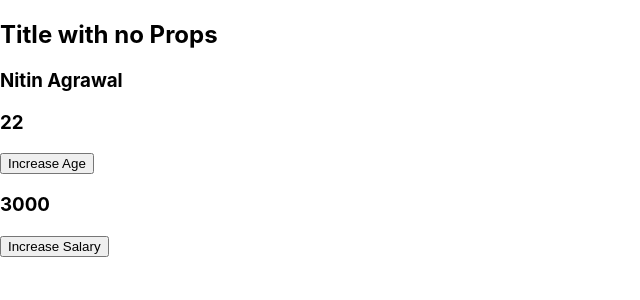
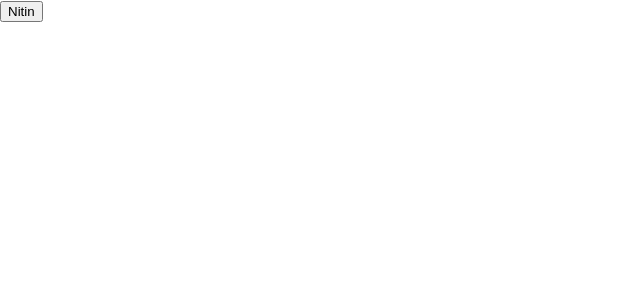
Before and after one commit to nitinbly84/hello-world, a React (Create React App) app: page / in a window 1280 px wide. Shown: the top 300 px of the page, without its empty margins (0-640 px from the left). Built offline with nearby package versions, Linux system fonts and the light colour scheme.

Commit message:
Updated to check rendering process

```diff
--- a/src/index.js
+++ b/src/index.js
@@ -6,6 +6,7 @@ import reportWebVitals from './reportWebVitals';
 import NewApp from './NewApp';
 import ReducerApp from './reducerComponents/reducerApp';
 import Container from './containerComponents/ContainerApp';
+import RenderApp from './renderingComponents/RenderApp';
 
 const root = ReactDOM.createRoot(document.getElementById('root'));
 root.render(
@@ -16,8 +17,9 @@ root.render(
     <div>
         {/*< App />
         < NewApp />
-        <ReducerApp />*/}
-        <Container />
+        <ReducerApp />
+        <Container /> */}
+        <RenderApp />
     </div>
     //</React.StrictMode>
 );
--- /dev/null
+++ b/src/renderingComponents/Counter.js
@@ -0,0 +1,19 @@
+import React, { useState } from 'react'
+
+function Counter() {
+
+    const [count, setCount] = useState(0)
+
+    // It will be printed if new value is to be re-rendered
+    // else it will be executed once on setCount() if no new value is to be re-rendered
+    console.log('Rendered........')
+
+    return (
+        <div>
+            <button onClick={() => setCount(count)}>{count}</button>
+            <button onClick={() => setCount(count + 1)}>{count}</button>
+        </div>
+    )
+}
+
+export default Counter
--- /dev/null
+++ b/src/renderingComponents/CounterReducer.js
@@ -0,0 +1,39 @@
+import React, { useReducer } from 'react'
+
+const initialState = 0
+
+const reducer = (value, action) => {
+    console.log(action)
+    const fun = action.apply()
+    console.log(fun)
+    return fun
+}
+
+const reducer2 = (value, action) => {
+    console.log(action)
+    switch (action) {
+        case 'Same': return value
+        case 'Increase' : return value+1
+    }
+}
+
+function CounterReducer() {
+
+    const [count, dispatch] = useReducer(reducer, initialState)
+    const [count2, dispatch2] = useReducer(reducer2, initialState)
+
+    // It will be printed if new value is to be re-rendered
+    // else it will be executed once on setCount() if no new value is to be re-rendered
+    console.log('Rendered........')
+
+    return (
+        <div>
+            <button onClick={() => dispatch(() => count)}>{count}</button>
+            <button onClick={() => dispatch(() => count+1)}>{count}</button>
+            <button onClick={() => dispatch2('Same')}>Same:{count2}</button>
+            <button onClick={() => dispatch2('Increase')}>Increase: {count2}</button>
+        </div>
+    )
+}
+
+export default CounterReducer
--- /dev/null
+++ b/src/renderingComponents/ObjectRendering.js
@@ -0,0 +1,37 @@
+import React, { useState } from 'react'
+
+function ObjectRendering() {
+
+	const person = {
+		fName: 'Nitin',
+		lName: 'Agrawal'
+	}
+
+	const [personState, setPerson] = useState(person)
+
+	console.log('Rendered........')
+
+	// If we uncomment the below lines then it will be rendered only once, as React uses Object.is to check if 2 objects
+	// are equal or not, like in Java object references are checked to verify if 2 objects are equal.
+	// So when changing the values in personState, we are not changing the reference, so React do see any change & doesn't re-render
+	// But if we provide a new object like shown below then every time React wil render the component, even if we give same object
+	// values, as object will be different everytime for React
+	const changePerson = () => {
+		// personState.fName = 'Sam'
+		// personState.lName = 'Paul'
+		// setPerson(personState)
+		setPerson({
+			fName: 'Sam',
+			lName: 'Paul'
+		})
+	}
+
+	return (
+		<div>
+			<button onClick={ changePerson }>{personState.fName}</button>
+		</div>
+		)
+
+}
+
+export default ObjectRendering
--- /dev/null
+++ b/src/renderingComponents/RenderApp.js
@@ -0,0 +1,17 @@
+import React from 'react'
+import Counter from './Counter'
+import CounterReducer from './CounterReducer'
+import ObjectRendering from './ObjectRendering'
+
+function RenderApp() {
+
+    return (
+        <div>
+            {/* <Counter />
+            <CounterReducer /> */}
+            <ObjectRendering />
+        </div>
+    )
+}
+
+export default RenderApp
```
Also changed, not shown: src/renderingComponents/ParentChildRendering.txt (added).
